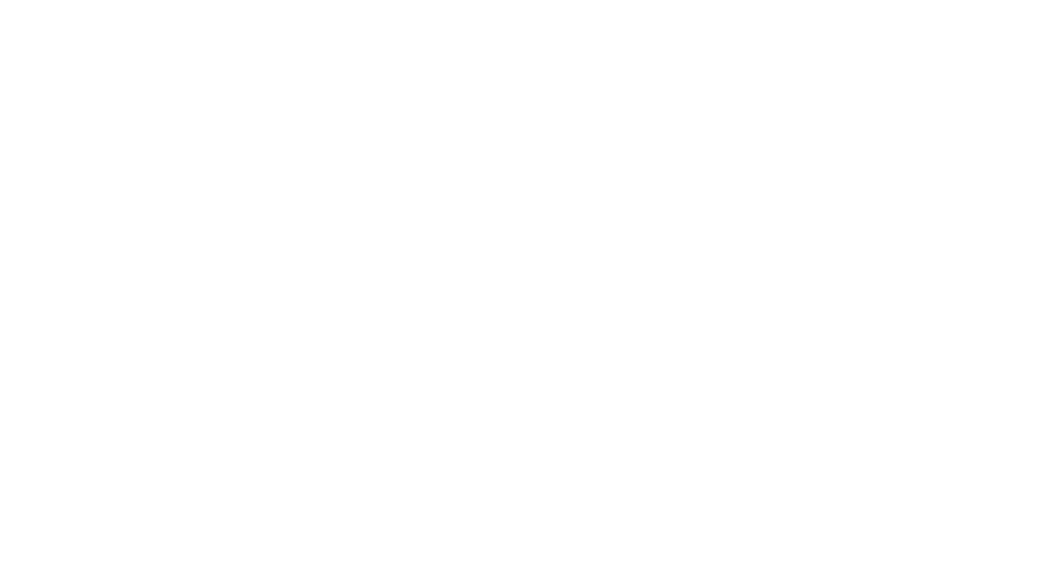
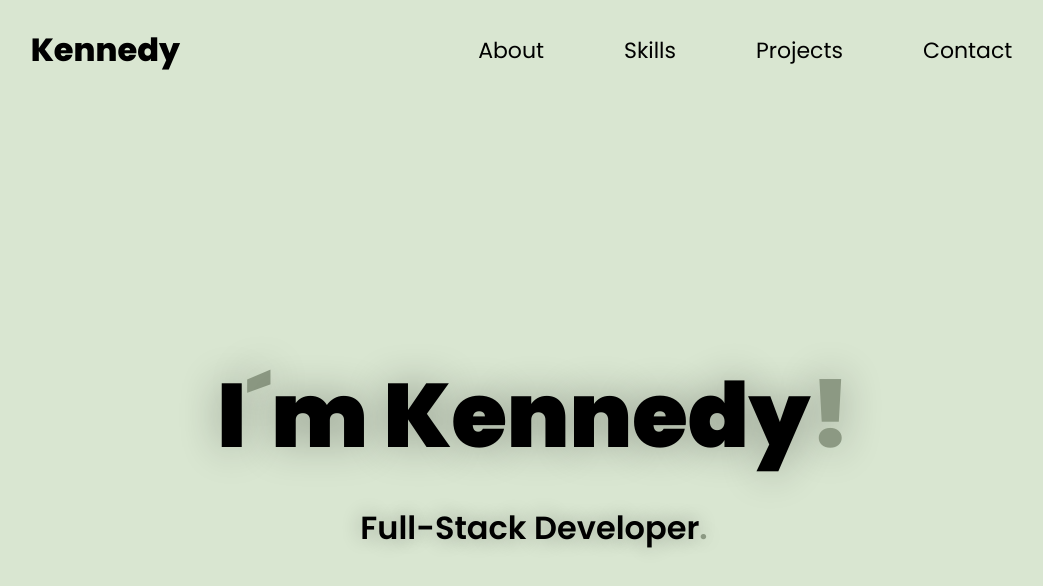
Before and after one commit to KennedyReisz/portifolio, a Next.js app: page / in a window 1280 px wide. Shown: the top 586 px of the page, without its empty margins (106-1149 px from the left). Built offline with nearby package versions, Linux system fonts and the light colour scheme.

Commit message:
Setuping Home

```diff
--- a/components/header/Header.module.css
+++ b/components/header/Header.module.css
@@ -0,0 +1,28 @@
+.headerContainer {
+  width: 100%;
+  height: 100px;
+  display: flex;
+  align-items: center;
+  justify-content: space-around;
+  background-color: transparent;
+}
+
+.headerContainer .navbar .navItem {
+  font-size: 22px;
+  margin-right: 30px;
+  color: #000;
+  text-decoration: none;
+  background-color: transparent;
+  padding: 10px 25px;
+  border-radius: 15px;
+  transition: all ease 0.7s;
+}
+
+.headerContainer .navbar .navItem:hover {
+  background-color: #bdc9b5;
+  color: #fff;
+}
+
+.headerContainer .navbar .lastItem {
+  margin: 0;
+}
--- a/components/header/index.tsx
+++ b/components/header/index.tsx
@@ -1,12 +1,30 @@
+// Import's
+import Link from "next/link";
+
 // Asset's
 import styles from "./Header.module.css";
 
 const Header = () => {
   return (
     <header className={styles.headerContainer}>
+      <h1 className={styles.headerTitle}>Kennedy</h1>
 
+      <nav className={styles.navbar}>
+        <Link href={""}>
+          <a className={styles.navItem}>About</a>
+        </Link>
+        <Link href={""}>
+          <a className={styles.navItem}>Skills</a>
+        </Link>
+        <Link href={""}>
+          <a className={styles.navItem}>Projects</a>
+        </Link>
+        <Link href={""}>
+          <a className={`${styles.navItem} ${styles.lastItem}`}>Contact</a>
+        </Link>
+      </nav>
     </header>
-  )
-}
+  );
+};
 
 export default Header;
--- a/components/home/Home.module.css
+++ b/components/home/Home.module.css
@@ -0,0 +1,36 @@
+.home {
+  width: 100%;
+  height: calc(100vh - 100px);
+  display: flex;
+  flex-direction: column;
+  justify-content: center;
+  align-items: center;
+}
+
+.home .mainPhrase {
+  font-size: 90px;
+  font-weight: 900;
+  transition: all ease 1.3s;
+  text-shadow: 0 0 40px #00000050;
+  margin-bottom: 20px;
+  cursor: default;
+}
+
+.home .mainPhrase>span {
+  color: #8c9983;
+}
+
+.home .mainPhrase:hover {
+  letter-spacing: 15px;
+}
+
+.home .subPhrase {
+  font-weight: 550;
+  font-size: 32px;
+  text-shadow: 0 0 20px #00000050;
+  cursor: default;
+}
+
+.home .subPhrase>span {
+  color: #8c9983;
+}
--- a/components/home/index.tsx
+++ b/components/home/index.tsx
@@ -1,13 +1,20 @@
 // Import's
-import Header from "../header"
+import Header from "../header";
 
 // Asset's
 import styles from "./Home.module.css";
 
 const Home = () => {
   return (
-    <Header />
-  )
-}
+    <>
+      <Header />
+
+      <div className={styles.home}>
+        <h1 className={styles.mainPhrase}>I<span>&#180;</span>m Kennedy<span>!</span></h1>
+        <p className={styles.subPhrase}>Full-Stack Developer<span>.</span></p>
+      </div>
+    </>
+  );
+};
 
 export default Home;
--- a/styles/globals.css
+++ b/styles/globals.css
@@ -6,6 +6,7 @@
   font-family: 'Poppins', sans-serif;
   padding: 0;
   margin: 0;
+  background-color: #d9e6d1;
 }
 
 * {
```
Also changed, not shown: assets/profile.jpg (added).
